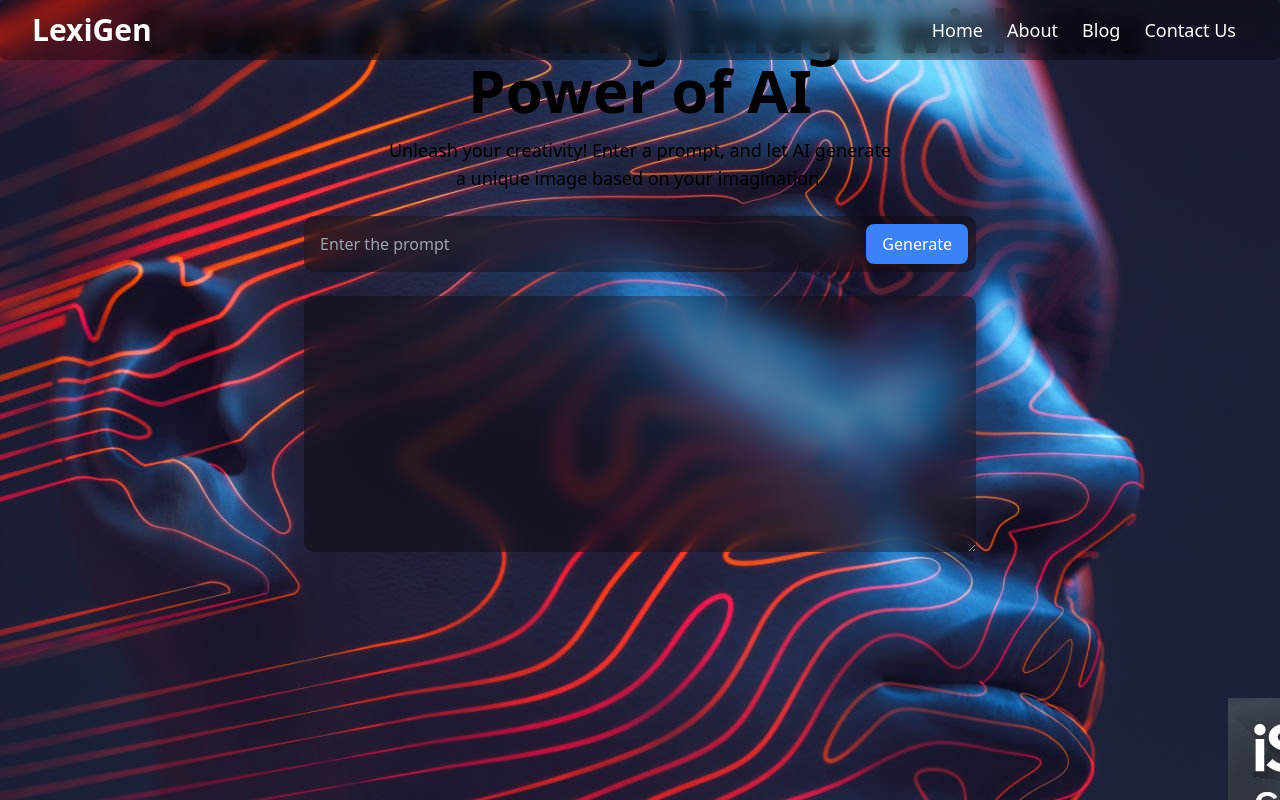
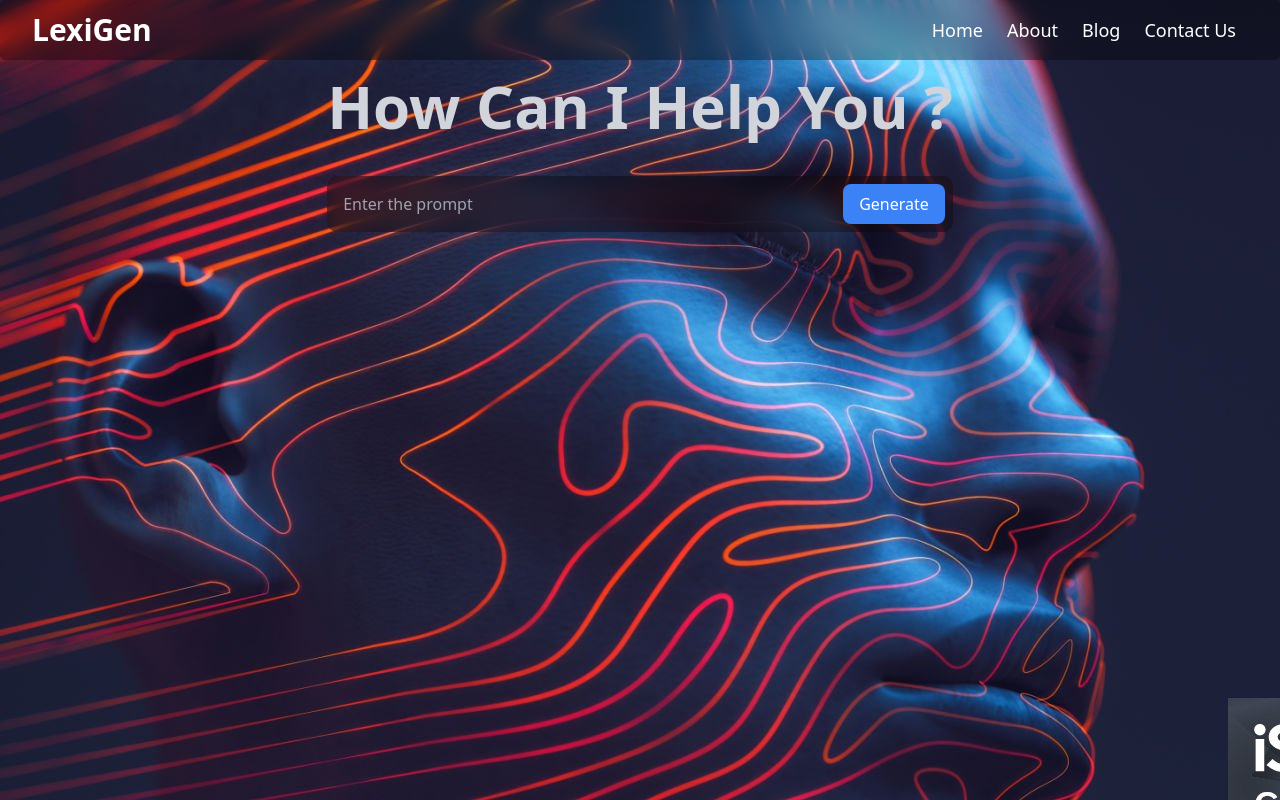
Before and after one commit to MalayMaity21/Image_Generator, a React (Vite) app in the folder Frontend/: page / in a window 1280 px wide. Built offline with nearby package versions, Linux system fonts and the light colour scheme.

Commit message:
Fixing axios config and Adding loading Stage

```diff
--- a/Frontend/src/App.jsx
+++ b/Frontend/src/App.jsx
@@ -3,12 +3,12 @@ import Home from "./pages/Home";
 
 function App() {
   return (
-    <>
+    <main>
       <Navbar />
-      <section className=" w-full">
+      <section className="relative w-full py-4">
         <Home />
       </section>
-    </>
+    </main>
   );
 }
 
--- /dev/null
+++ b/Frontend/src/components/Loader/Loader.jsx
@@ -0,0 +1,20 @@
+import { ThreeDots } from "react-loader-spinner";
+
+const Loading = () => {
+  return (
+    <>
+      <ThreeDots
+        visible={true}
+        height="40"
+        width="40"
+        color="#ffff"
+        radius="9"
+        ariaLabel="three-dots-loading"
+        wrapperStyle={{}}
+        wrapperClass=""
+      />
+    </>
+  );
+};
+
+export default Loading;
--- a/Frontend/src/components/Navbar/Navbar.jsx
+++ b/Frontend/src/components/Navbar/Navbar.jsx
@@ -3,7 +3,7 @@ import Navlinks from "./Navlinks.json";
 
 const Navbar = () => {
   return (
-    <div className=" fixed w-full bg-white z-[99] flex items-center justify-between py-3 px-8 border border-b-2 capitalize nav">
+    <div className="w-full bg-white z-[99] flex items-center justify-between py-3 px-8 border border-b-2 capitalize nav">
       <div>
         <h1 className="font-bold text-3xl">LexiGen</h1>
       </div>
--- a/Frontend/src/pages/Home.jsx
+++ b/Frontend/src/pages/Home.jsx
@@ -1,156 +1,62 @@
-// import axios from "axios";
-// import { useState } from "react";
-// export default function Home() {
-//   const [userPrompt, setUserPrompt] = useState("");
-//   const [generateText, setGeneratedText] = useState([]);
-//   const handleSubmit = () => {
-//     console.log(userPrompt);
-//     axios
-//       .post("http://localhost:3000/generate-text", { prompt: userPrompt })
-//       .then((response) => setGeneratedText(response.data.generatedText))
-//       .catch((error) => console.log(error));
-//   };
-
-//   return (
-//     <div className="flex flex-col items-center justify-center min-h-screen  px-4">
-//       <h1 className="text-6xl font-bold text-center mb-4 max-w-5xl">
-//         Create a Stunning Image with the Power of AI
-//       </h1>
-//       <p className="text-lg text-center mb-6 max-w-lg">
-//         Unleash your creativity! Enter a prompt, and let AI generate a unique
-//         image based on your imagination.
-//       </p>
-//       <div className="relative w-full max-w-2xl">
-//         <input
-//           type="text"
-//           placeholder="Enter the prompt"
-//           className="w-full p-4 pr-24 border-2 text-black rounded-lg focus:outline-none"
-//           onChange={(e) => setUserPrompt(e.target.value)}
-//         />
-//         <button
-//           className="absolute right-2 top-1/2 transform -translate-y-1/2 bg-blue-500 text-white px-4 py-2 rounded-lg hover:bg-blue-600"
-//           onClick={handleSubmit}
-//         >
-//           Generate
-//         </button>
-//       </div>
-//       {/* Displaying the generated text properly */}
-//       <div className="mt-6 max-w-2xl text-lg text-black leading-relaxed">
-//         {generatedText.split("\n").map((line, index) => (
-//           <p key={index} className="mb-4">{line}</p>
-//         ))}
-//       </div>
-//     </div>
-//   );
-// }
-
-
-
-
-
-// import axios from "axios";
-// import { useState } from "react";
-
-// export default function Home() {
-//   const [userPrompt, setUserPrompt] = useState("");
-//   const [generatedText, setGeneratedText] = useState("");
-
-//   const handleSubmit = () => {
-//     axios
-//       .post("http://localhost:3000/generate-text", { prompt: userPrompt })
-//       .then((response) => setGeneratedText(response.data.generatedText))
-//       .catch((error) => console.log(error));
-//   };
-
-//   return (
-//     <div className="flex flex-col items-center justify-center min-h-screen px-4">
-//       <h1 className="text-6xl font-bold text-center mb-4 max-w-5xl">
-//         Create a Stunning Image with the Power of AI
-//       </h1>
-//       <p className="text-lg text-center mb-6 max-w-lg">
-//         Unleash your creativity! Enter a prompt, and let AI generate a unique
-//         image based on your imagination.
-//       </p>
-//       <div className="relative w-full max-w-2xl">
-//         <input
-//           type="text"
-//           placeholder="Enter the prompt"
-//           className="w-full p-4 pr-24 border-2 text-black rounded-lg focus:outline-none"
-//           onChange={(e) => setUserPrompt(e.target.value)}
-//         />
-//         <button
-//           className="absolute right-2 top-1/2 transform -translate-y-1/2 bg-blue-500 text-white px-4 py-2 rounded-lg hover:bg-blue-600"
-//           onClick={handleSubmit}
-//         >
-//           Generate
-//         </button>
-//       </div>
-
-//       {/* Displaying the generated text properly
-//       <div className="mt-6 max-w-2xl text-lg text-black leading-relaxed">
-//         {generatedText.split("\n").map((line, index) => (
-//           <textarea key={index} className="mb-4">{line}</textarea>
-//         ))}
-//       </div> */}
-
-
-//       <textarea
-//         className="mt-6 w-full max-w-2xl p-4 border-2 text-black rounded-lg focus:outline-none h-64 resize-none"
-//         value={generatedText.replace(/\*\*/g, "").replace(/\*/g, "- ")} // Removing ** and converting * to bullet points
-//         readOnly
-//       />
-
-
-
-//     </div>
-//   );
-// }
-
-
-
 import axios from "axios";
 import { useState } from "react";
-
+import Loading from "../components/Loader/Loader";
 export default function Home() {
   const [userPrompt, setUserPrompt] = useState("");
   const [generatedText, setGeneratedText] = useState("");
-
-  const handleSubmit = () => {
-    axios
-      .post("https://lexigen3.onrender.com/generate-text", { prompt: userPrompt })
-      .then((response) => setGeneratedText(response.data.generatedText))
-      .catch((error) => console.log(error));
+  const [loading, setLoading] = useState(false);
+  const textGenerate = async () => {
+    console.log("clicked");
+    setLoading(true);
+    try {
+      const response = await axios.post(
+        "https://lexigen3.onrender.com/generate-text",
+        {
+          prompt: userPrompt,
+        }
+      );
+      setGeneratedText(response.data.generatedText);
+    } catch (error) {
+      console.log(error);
+    } finally {
+      setLoading(false);
+    }
   };
 
   return (
-    <div className="flex flex-col items-center justify-start h-auto min-h-screen px-4 overflow-auto">
-      <h1 className="text-6xl font-bold text-center mb-4 max-w-5xl">
-        Create a Stunning Image with the Power of AI
+    <div className="flex flex-col w-full items-center justify-start h-auto px-4 overflow-auto">
+      <div>
+        <div>
+          <h1 className="text-6xl font-bold text-center mb-4 max-w-5xl text-gray-300 capitalize">
+            how Can i help you ?
           </h1>
-      <p className="text-lg text-center mb-6 max-w-lg">
-        Unleash your creativity! Enter a prompt, and let AI generate a unique
-        image based on your imagination.
-      </p>
+
           <div className="relative w-full max-w-2xl ">
             <input
               type="text"
               placeholder="Enter the prompt"
-          className="w-full p-4 pr-24 border-2 text-black rounded-lg focus:outline-none bt"
+              className="w-full my-6 p-4 pr-24 border-2  text-black rounded-lg focus:outline-none bt"
               onChange={(e) => setUserPrompt(e.target.value)}
             />
             <button
               className="absolute right-2 top-1/2 transform -translate-y-1/2 bg-blue-500 text-white px-4 py-2 rounded-lg hover:bg-blue-600"
-          onClick={handleSubmit}
+              onClick={textGenerate}
             >
-          Generate
+              {loading ? "Generating..." : "Generate"}
             </button>
           </div>
-
+        </div>
+        <div>
+          {loading && <Loading />}
+          {generatedText && (
             <textarea
-        className="mt-6 w-full max-w-2xl p-4 border-2 text-black rounded-lg focus:outline-none h-64 resize-y overflow-auto   txt"
+              className="mt-6 w-full max-w-2xl p-4 border-2 text-black rounded-lg focus:outline-none  resize-y overflow-auto   txt"
               value={generatedText.replace(/\*\*/g, "").replace(/\*/g, "- ")}
               readOnly
             />
+          )}
+        </div>
+      </div>
     </div>
   );
 }
```
Also changed, not shown: Frontend/package.json (+4 -3 lines), 1 other file (tests, documents, lock files or other folders). Lines whose indentation alone changed are shown as unchanged.
